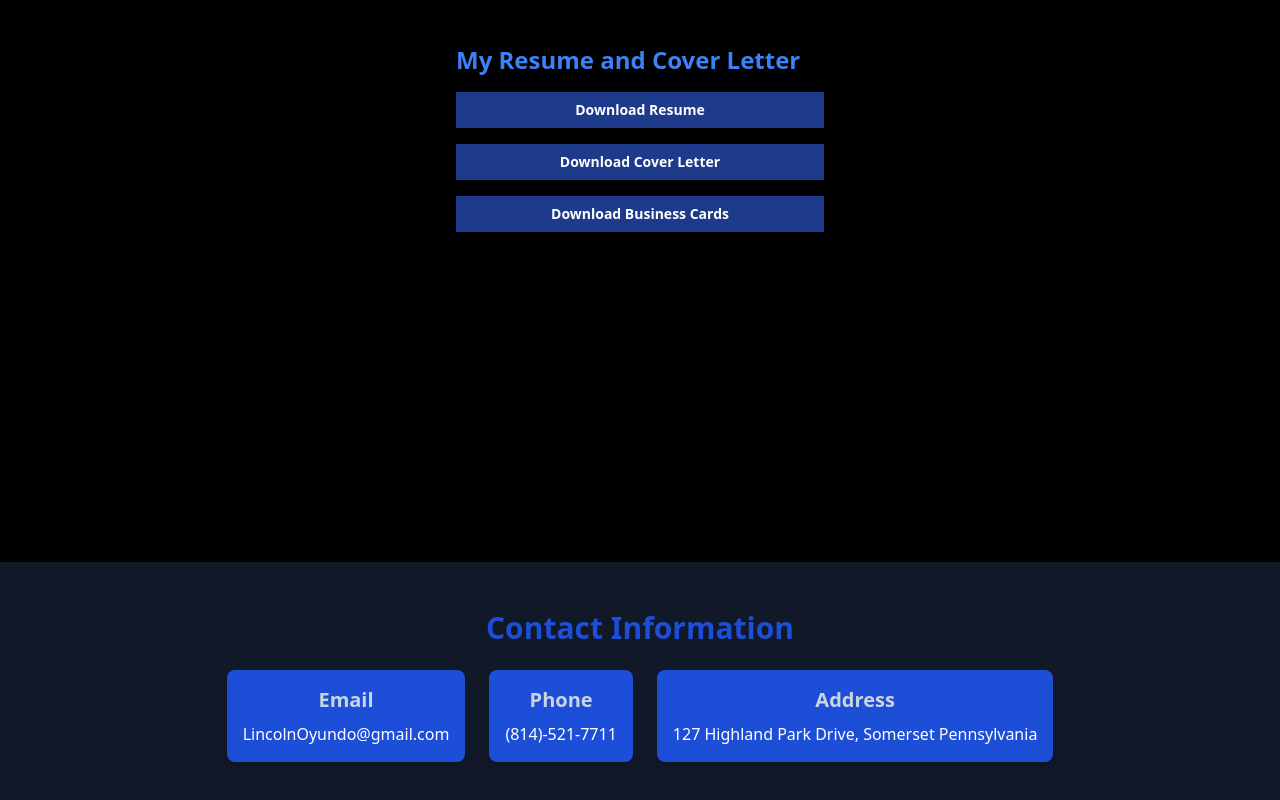
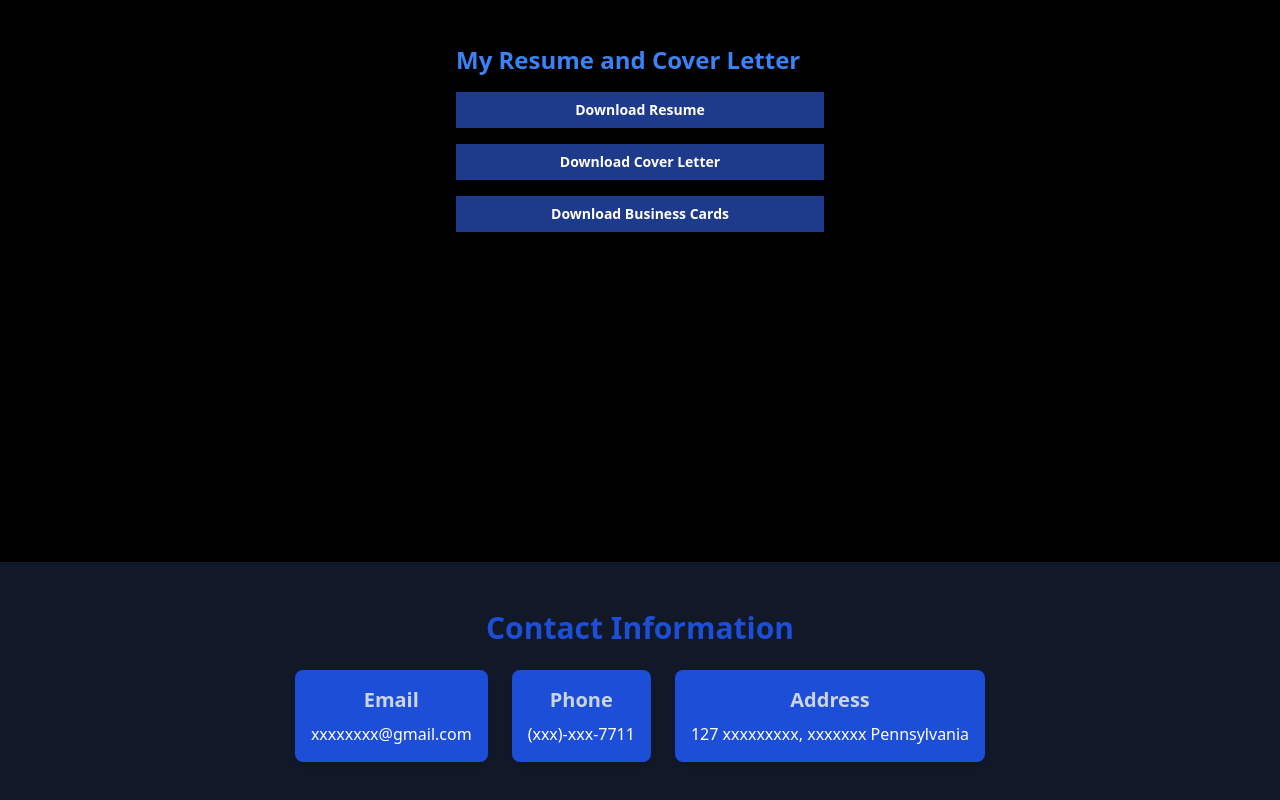
Before and after one commit to Lincolnthe/lincoln-s-porfoilio, a website: page index.html in a window 1280 px wide. Shown: the part 2514-3314 px from the top of the page. Drawn offline with nearby package versions, Linux system fonts and the light colour scheme; animation ran at ten frames a second.

Commit message:
Update index.html

```diff
--- a/index.html
+++ b/index.html
@@ -123,19 +123,19 @@
       <!-- Contact Info Card 1 -->
       <div data-aos="fade-up" data-aos-duration="2000" class="bg-blue-700 p-4 rounded-lg shadow-md">
         <h3 class="text-xl font-semibold text-slate-300 mb-2">Email</h3>
-        <p class="text-white">LincolnOyundo@gmail.com</p>
+        <p class="text-white">xxxxxxxx@gmail.com</p>
       </div>
 
       <!-- Contact Info Card 2 -->
       <div data-aos="fade-up" data-aos-duration="2000"  class="bg-blue-700 p-4 rounded-lg shadow-md">
         <h3 class="text-xl font-semibold text-slate-300 mb-2">Phone</h3>
-        <p class="text-white">(814)-521-7711</p>
+        <p class="text-white">(xxx)-xxx-7711</p>
       </div>
 
       <!-- Contact Info Card 3 -->
       <div data-aos="fade-up" data-aos-duration="2000" class="bg-blue-700 p-4 rounded-lg shadow-md">
         <h3 class="text-xl font-semibold text-slate-300 mb-2">Address</h3>
-        <p class="text-white">127 Highland Park Drive, Somerset Pennsylvania</p>
+        <p class="text-white">127 xxxxxxxxx, xxxxxxx Pennsylvania</p>
       </div>
     </div>
   </div>
```
